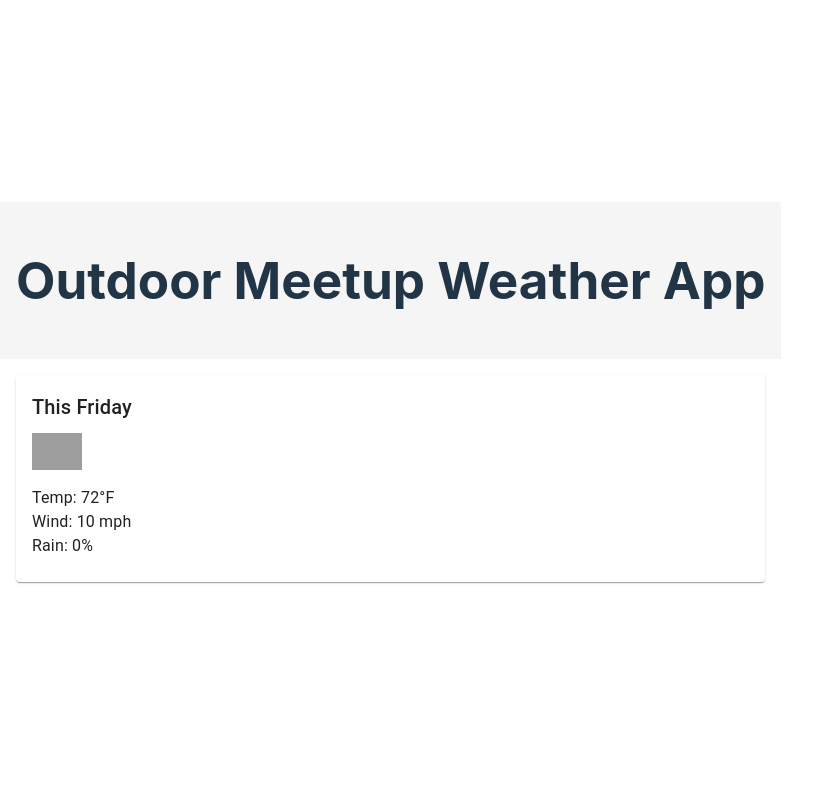
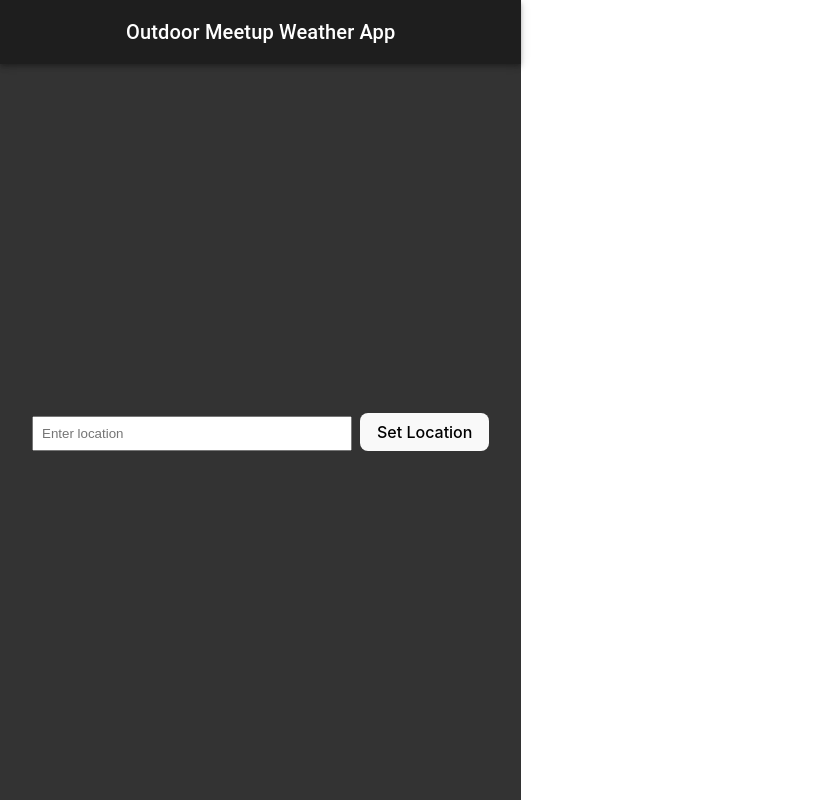
Before and after one commit to undahveeti/react-weather-app, a React (Vite) app in the folder weather-app/: page / in a window 1280 px wide. Shown: the whole page, without its empty margins (0-829 px from the left). Built offline with nearby package versions, Linux system fonts and the light colour scheme; grey boxes are pictures that could not be loaded.

Commit message:
better Header UI and App css implementations

```diff
--- a/weather-app/src/App.tsx
+++ b/weather-app/src/App.tsx
@@ -1,11 +1,18 @@
-import React from 'react';
+import React, { useState } from 'react';
 import Header from './components/Header';
+import LocationSelector from './components/LocationSelector';
 import WeatherCard from './components/WeatherCard';
 
 const App: React.FC = () => {
+  const [location, setLocation] = useState('');
+
   return (
-    <div>
+    <div style={{ backgroundColor: '#333', minHeight: '100vh', color: '#fff', display: 'flex', flexDirection: 'column' }}>
       <Header />
+      <div style={{ flex: 1, display: 'flex', flexDirection: 'column', justifyContent: 'center', alignItems: 'center', padding: '1rem' }}>
+        <LocationSelector onLocationSet={setLocation} />
+        {location && (
+          <>
             <WeatherCard
               title="This Friday"
               icon="/sunny.png"
@@ -13,6 +20,9 @@ const App: React.FC = () => {
               wind="10 mph"
               rain="0%"
             />
+          </>
+        )}
+      </div>
     </div>
   );
 };
--- a/weather-app/src/components/Header.tsx
+++ b/weather-app/src/components/Header.tsx
@@ -1,10 +1,14 @@
-// src/components/Header.tsx
 import React from 'react';
+import { AppBar, Toolbar, Typography } from '@mui/material';
 
 const Header: React.FC = () => (
-  <header style={{ padding: '1rem', textAlign: 'center', backgroundColor: '#f5f5f5' }}>
-    <h1>Outdoor Meetup Weather App</h1>
-  </header>
+  <AppBar position="static" style={{ backgroundColor: '#1e1e1e', color: '#fff' }}>
+    <Toolbar>
+      <Typography variant="h6" style={{ flexGrow: 1, textAlign: 'center' }}>
+        Outdoor Meetup Weather App
+      </Typography>
+    </Toolbar>
+  </AppBar>
 );
 
 export default Header;
```
Lines whose indentation alone changed are shown as unchanged.
